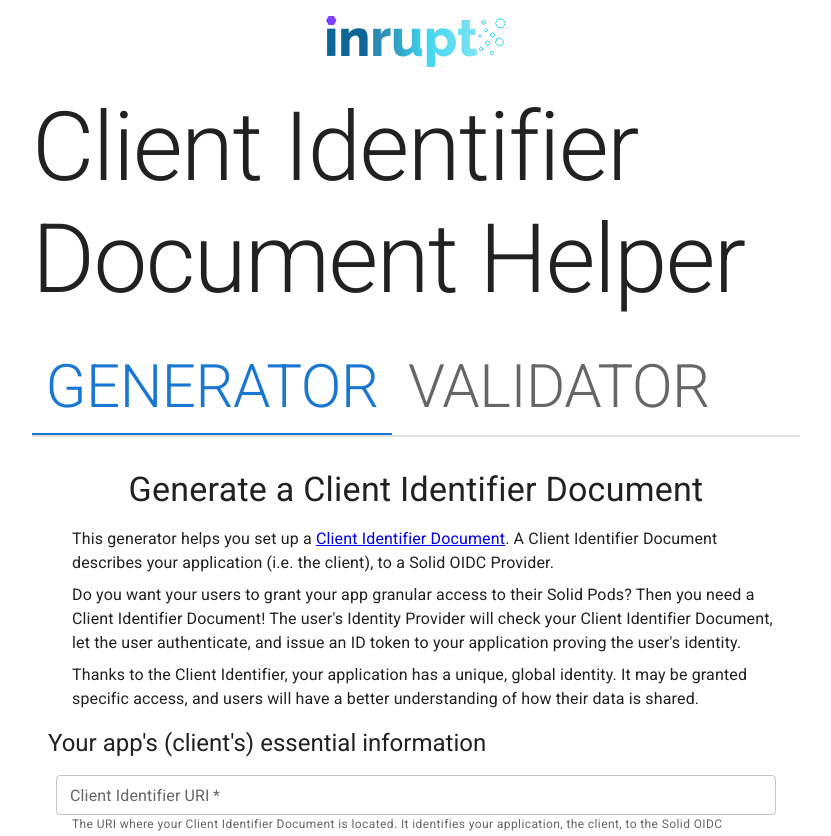
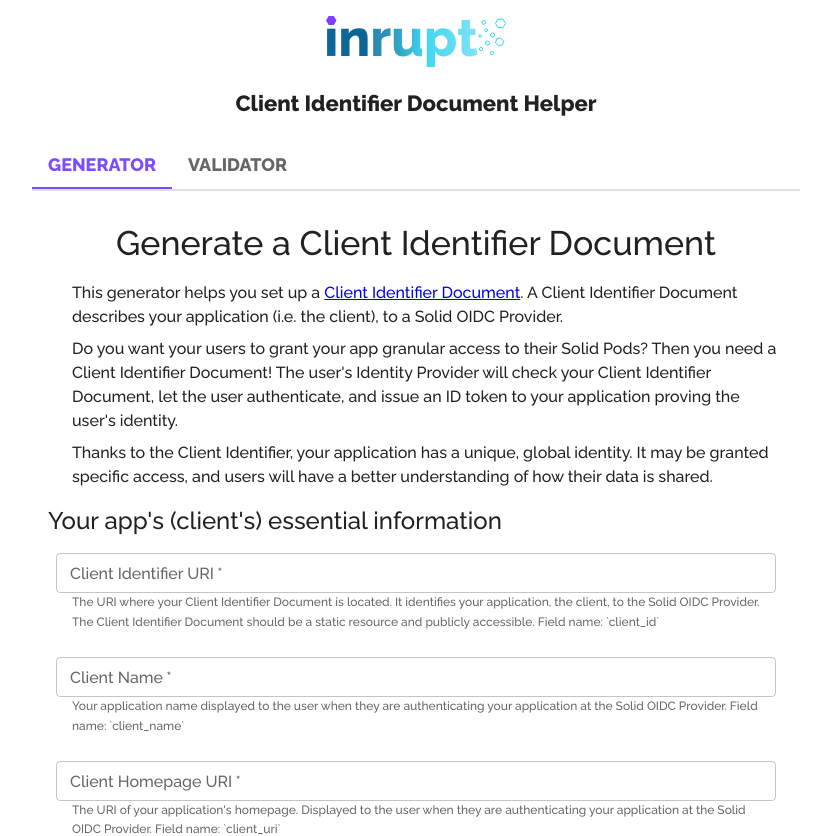
Before and after one commit to inrupt/client-identifier-helper, a React (Vite) app: page /generator in a window 1280 px wide. Shown: the top 836 px of the page, without its empty margins (224-1055 px from the left). Built offline with nearby package versions, Linux system fonts and the light colour scheme.

Commit message:
feat: make font and color adjustments to theme

```diff
--- a/index.html
+++ b/index.html
@@ -4,7 +4,7 @@
     <meta charset="UTF-8" />
     <link rel="icon" type="image/svg+xml" href="/favicon.ico" />
     <meta name="viewport" content="width=device-width, initial-scale=1.0" />
-    <link rel="stylesheet" href="https://fonts.googleapis.com/css?family=Roboto:300,400,500,700&display=swap"/>
+    <link rel="stylesheet" href="https://fonts.googleapis.com/css?family=Raleway:500,700,800&display=swap"/>
     <link rel="stylesheet" href="https://fonts.googleapis.com/icon?family=Material+Icons"/>
 
     <title>Client Identifier Helper</title>
--- a/src/theme.ts
+++ b/src/theme.ts
@@ -20,14 +20,30 @@
 //
 import { createTheme } from "@mui/material/styles";
 
-const theme = createTheme();
-if (
-  theme.components &&
-  theme.components.MuiFormLabel &&
-  theme.components.MuiFormLabel.defaultProps &&
-  theme.components.MuiFormLabel.defaultProps.sx
-) {
-  // theme.components.MuiFormLabel.defaultProps.sx.color = "black";
-}
+const theme = createTheme({
+  typography: {
+    fontFamily: `"Raleway", "Roboto", "sans-serif"`,
+    h1: {
+      fontWeight: 800,
+      fontSize: 22,
+      marginLeft: "auto",
+      marginRight: "auto",
+    },
+    h2: {
+      fontWeight: 800,
+      fontSize: 18,
+      marginLeft: "auto",
+      marginRight: "auto",
+    },
+    h3: {
+      fontWeight: 800,
+      fontSize: 18,
+    },
+    button: {
+      fontWeight: 800,
+    },
+  },
+  palette: { primary: { main: "#7C4DFF" } },
+});
 
 export default theme;
```
